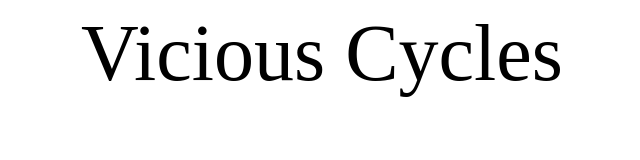
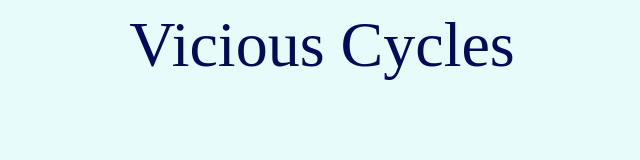
Before and after one commit to DharaniD23/ViciousCyclesProject, a plain HTML site: page index.html in a window 1280 px wide. Shown: the whole page, without its empty margins (318-958 px from the left). Drawn offline with Linux system fonts and the light colour scheme.

Commit message:
Add files via upload

```diff
--- a/index.html
+++ b/index.html
@@ -5,8 +5,20 @@
     <meta http-equiv="X-UA-Compatible" content="IE=edge">
     <meta name="viewport" content="width=device-width, initial-scale=1.0">
     <title>Vicious Cycles</title>
+
+    <style>
+        body {
+            background-color: #E7FBFB;
+        }
+
+        header {
+            font-size: 4em;
+            text-align: center;
+            color: #010B5B;
+        }
+    </style>
 </head>
 <body>
-    <header style = "text-align: center; font-size: 80px;">Vicious Cycles</header>
+    <header style = "text-align: center;">Vicious Cycles</header>
 </body>
 </html>
```
